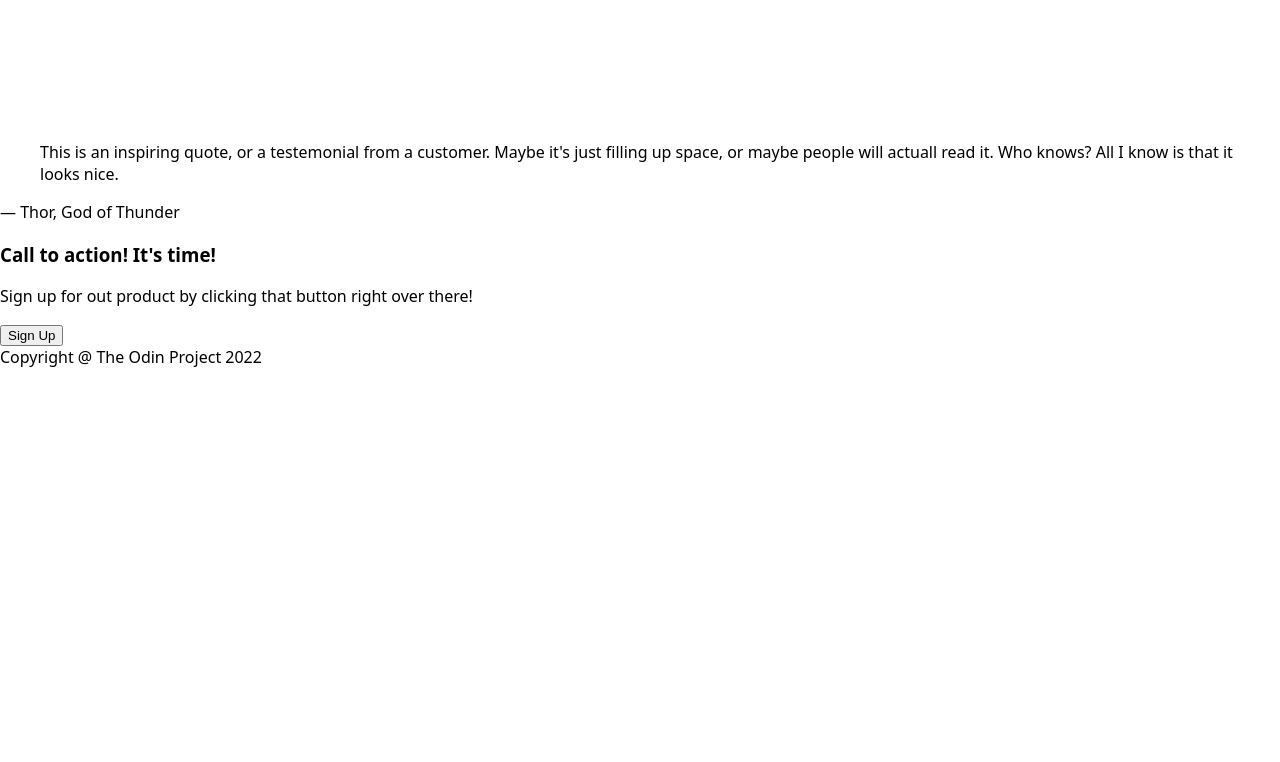
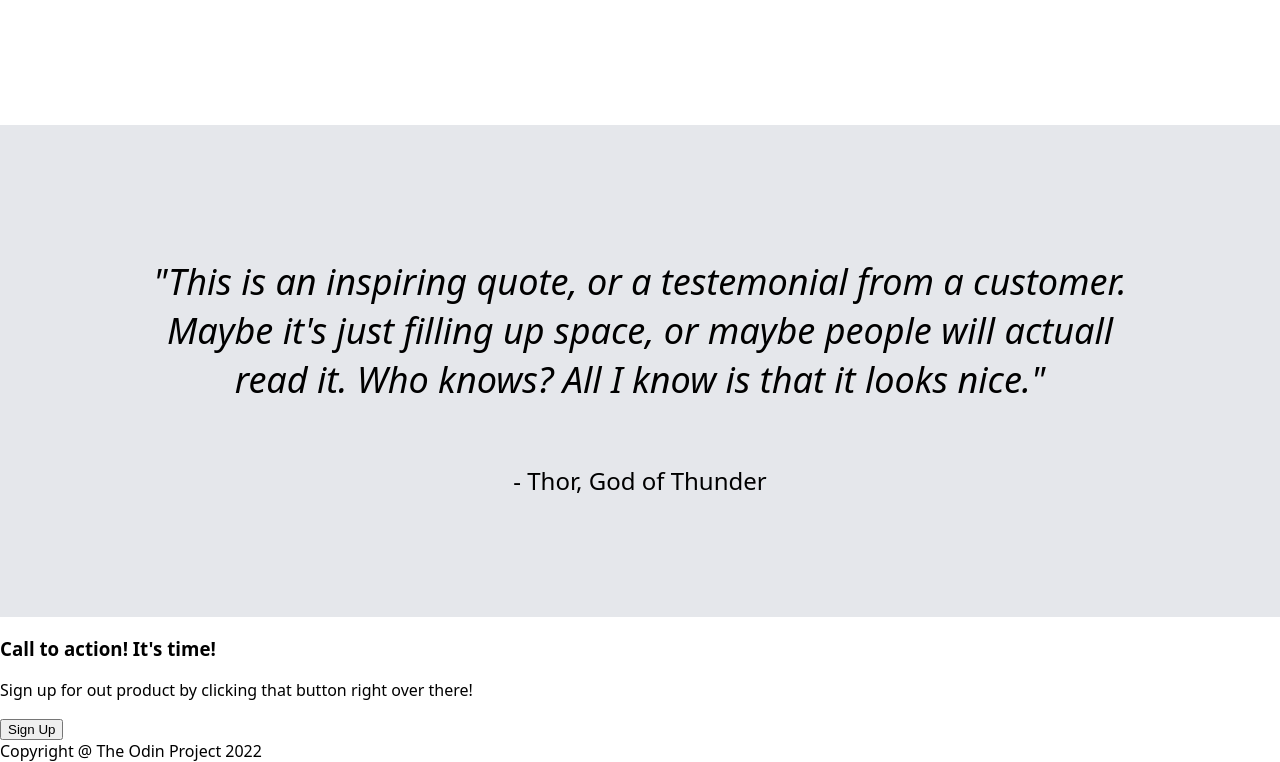
Before and after one commit to timpezdirc/landing-page, a plain HTML site: page index.html in a window 1280 px wide. Shown: the part 989-1751 px from the top of the page. Before the commit the page ends 1357 px from the top, so only its background shows below. Drawn offline with Linux system fonts and the light colour scheme.

Commit message:
Edit the quote div

```diff
--- a/index.html
+++ b/index.html
@@ -55,12 +55,12 @@
     </div>
 
     <div class="quote">
-        <blockquote>
-            This is an inspiring quote, or a testemonial from a customer. Maybe it's just filling up space, or maybe people will actuall read it. Who knows? All I know is that it looks nice.
-        </blockquote>
-        <figcaption>
-            &mdash; Thor, God of Thunder
-        </figcaption>
+        <p id="quote">
+            "This is an inspiring quote, or a testemonial from a customer. Maybe it's just filling up space, or maybe people will actuall read it. Who knows? All I know is that it looks nice."
+        </p>
+        <p id="author">
+            - Thor, God of Thunder
+        </p>
     </div>
 
     <div class="sign-up">
--- a/styles.css
+++ b/styles.css
@@ -12,7 +12,7 @@ body {
     display: flex;
     justify-content: space-between;
     align-items: center;
-    padding: 8px 32px;
+    padding: 8px 96px;
     margin: 0;
 }
 
@@ -128,3 +128,26 @@ a {
     text-align: center;
     margin-bottom: 20px;
 }
+
+.quote {
+    background-color: #E5E7EB;
+    display: flex;
+    flex-direction: column;
+    justify-content: center;
+    align-items: center;
+    padding: 96px 0;
+}
+
+#quote {
+    font-size: 36px;
+    font-style: italic;
+    width: 1000px;
+}
+
+.quote p {
+    text-align: center;
+}
+
+#author {
+    font-size: 24px;
+}
```
